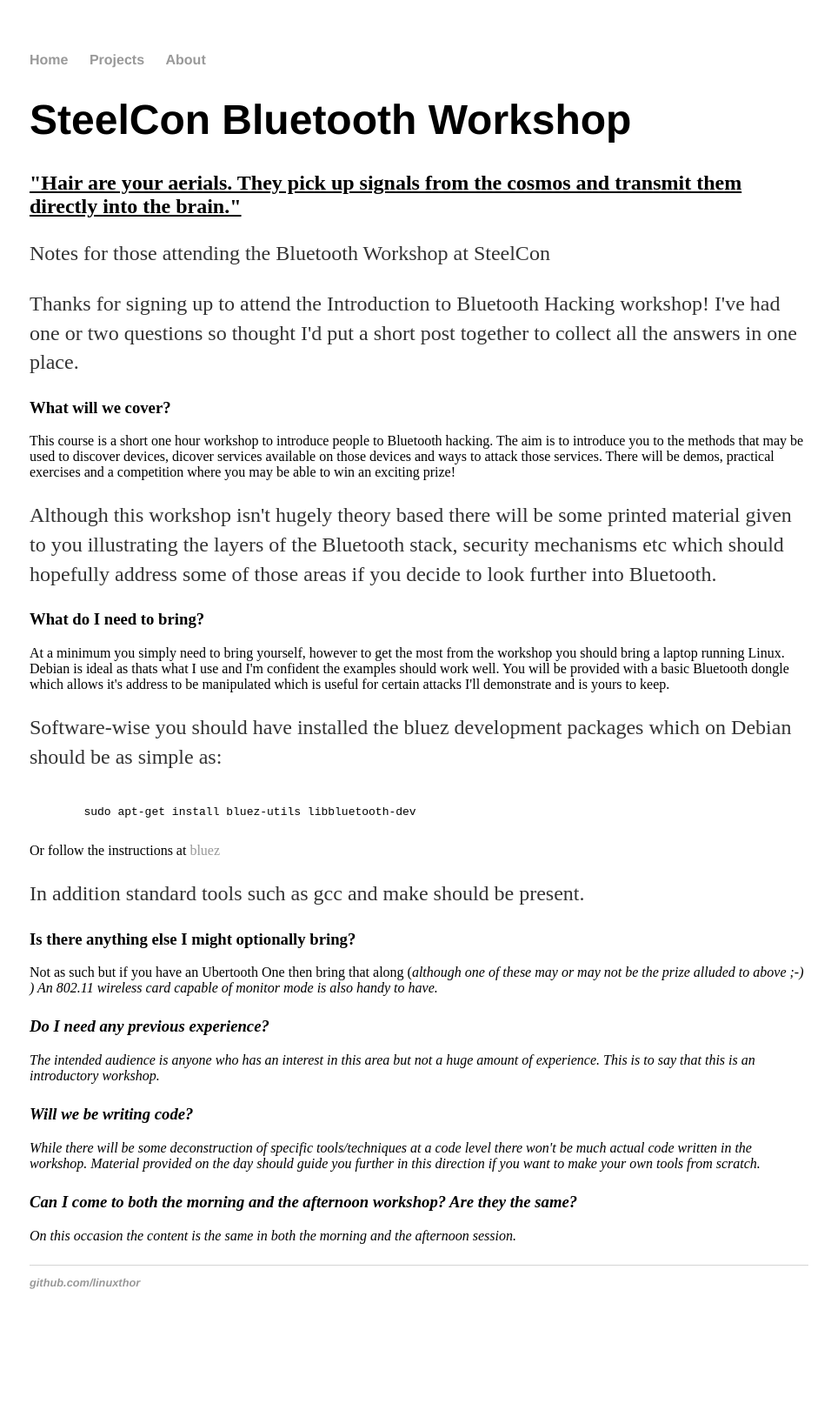
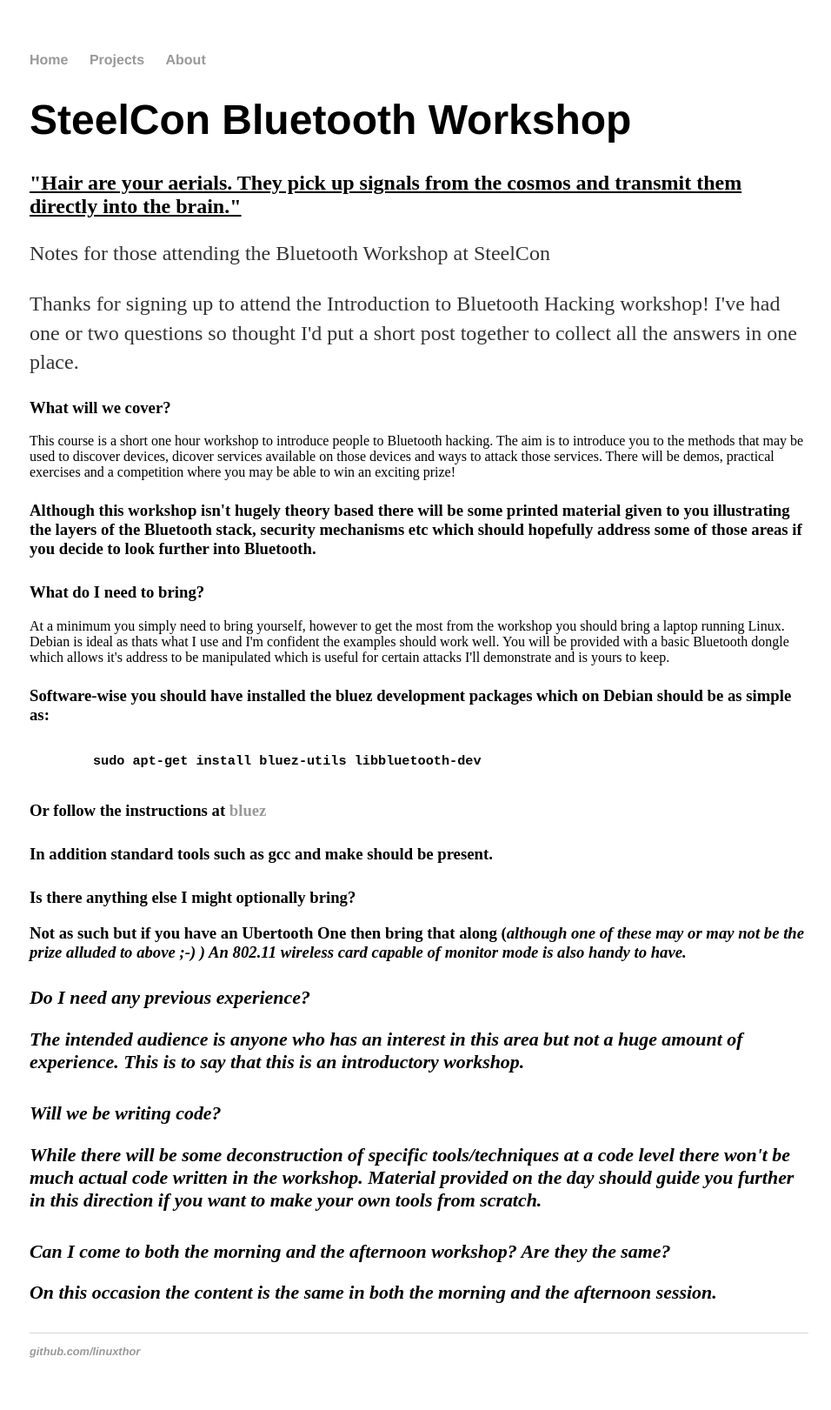
Before and after one commit to linuxthor/linuxthor.github.io, a Jekyll site: the page built from projects/steelcon-bluetooth-workshop/index.html, in a window 1280 px wide. Shown: the whole page at 87% size, without its empty margins (158-1114 px from the left). Built offline with Jekyll 4.4.1, drawn with Linux system fonts in a browser that asks for light colours; before the commit the page ends 1542 px from its top, so only the background shows below that.

```diff
--- a/projects/steelcon-bluetooth-workshop/index.html
+++ b/projects/steelcon-bluetooth-workshop/index.html
@@ -15,7 +15,7 @@ title: SteelCon Bluetooth Workshop
         This course is a short one hour workshop to introduce people to Bluetooth hacking. The aim is to introduce you to the methods that
         may be used to discover devices, dicover services available on those devices and ways to attack those services. There will be demos,         practical exercises and a competition where you may be able to win an exciting prize!
         <p>
-        Although this workshop isn't hugely theory based there will be some printed material given to you illustrating the layers of the
+        <h3>Although this workshop isn't hugely theory based there will be some printed material given to you illustrating the layers of the
         Bluetooth stack, security mechanisms etc which should hopefully address some of those areas if you decide to look further into Bluetooth.
         <p>
 
@@ -23,30 +23,30 @@ title: SteelCon Bluetooth Workshop
         At a minimum you simply need to bring yourself, however to get the most from the workshop you should bring a laptop running
         Linux. Debian is ideal as thats what I use and I'm confident the examples should work well. You will be provided with a basic Bluetooth         dongle which allows it's address to be manipulated which is useful for certain attacks I'll demonstrate and is yours to keep.
         <p>
-        Software-wise you should have installed the bluez development packages which on Debian should be as simple as:
+        <h3>Software-wise you should have installed the bluez development packages which on Debian should be as simple as:
         <pre><code>
         sudo apt-get install bluez-utils libbluetooth-dev
         </code></pre>
-        Or follow the instructions at <a href=http://www.bluez.org/download/>bluez</a>
+        <h3>Or follow the instructions at <a href=http://www.bluez.org/download/>bluez</a>
         <p>
-        In addition standard tools such as gcc and make should be present.
+        <h3>In addition standard tools such as gcc and make should be present.
         <p>
 
         <h3><b>Is there anything else I might optionally bring?</b></h3>
-        Not as such but if you have an Ubertooth One then bring that along (<i>although one of these may or may not be the prize alluded to above        ;-) <i>) An 802.11 wireless card capable of monitor mode is also handy to have.
+        <h3>Not as such but if you have an Ubertooth One then bring that along (<i>although one of these may or may not be the prize alluded to above        ;-) <i>) An 802.11 wireless card capable of monitor mode is also handy to have.
         <p>
 
         <h3><b>Do I need any previous experience?</b></h3>
-        The intended audience is anyone who has an interest in this area but not a huge amount of experience. This is to say that this is an introductory
+        <h3>The intended audience is anyone who has an interest in this area but not a huge amount of experience. This is to say that this is an introductory
         workshop.
         <p>
 
         <h3><b>Will we be writing code?</b></h3>
-        While there will be some deconstruction of specific tools/techniques at a code level there won't be much actual code written in the workshop. Material
+        <h3>While there will be some deconstruction of specific tools/techniques at a code level there won't be much actual code written in the workshop. Material
         provided on the day should guide you further in this direction if you want to make your own tools from scratch.
         <p>
 
        <h3><b>Can I come to both the morning and the afternoon workshop? Are they the same?</b></h3>
-       On this occasion the content is the same in both the morning and the afternoon session.
+       <h3>On this occasion the content is the same in both the morning and the afternoon session.
        <p><p>
 </div>
```
